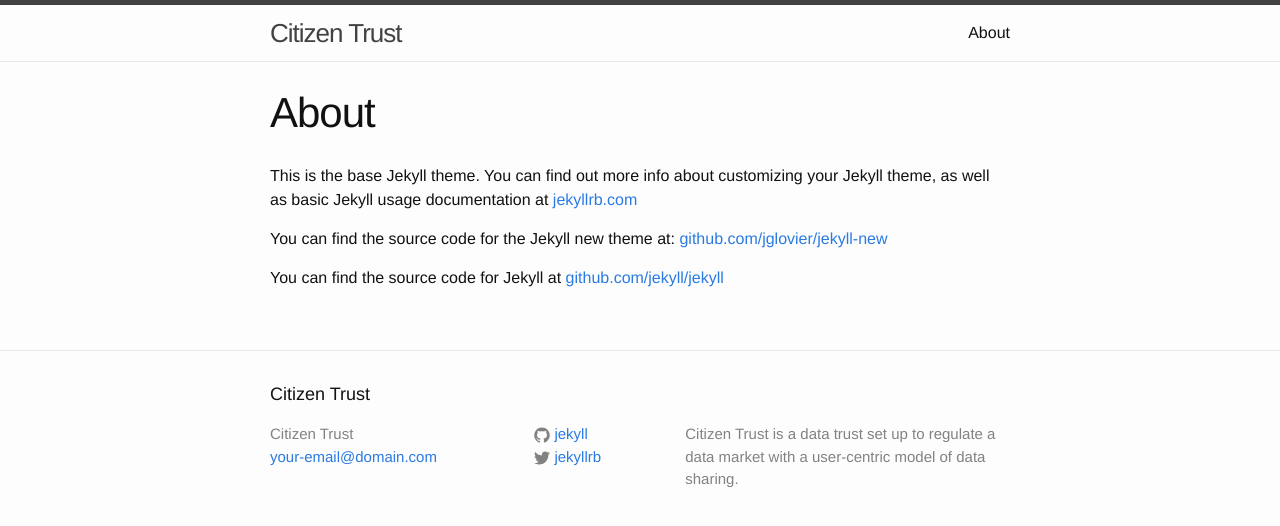
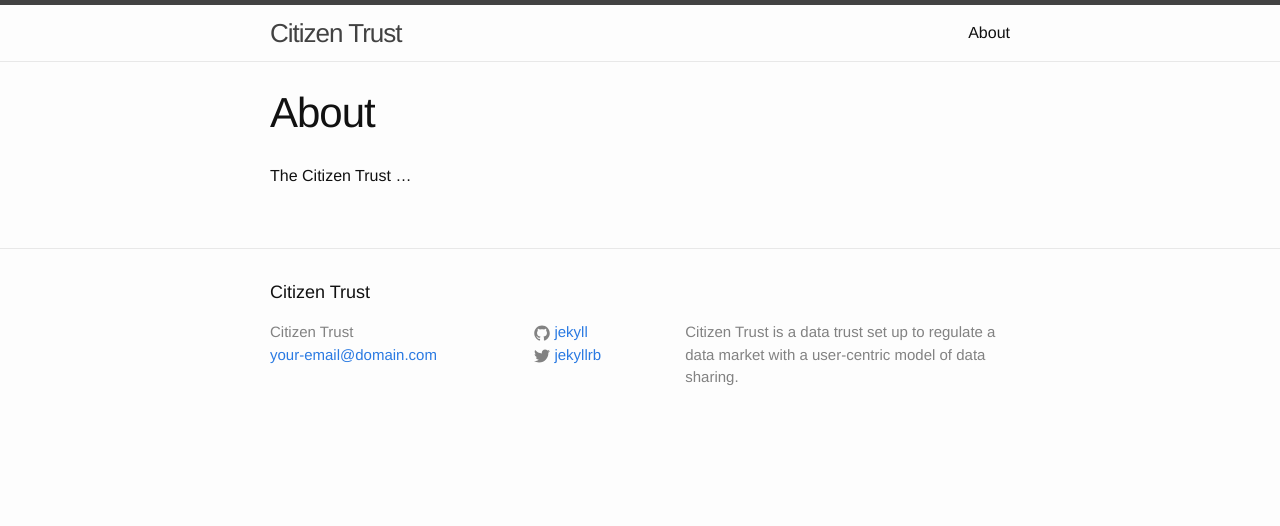
Before and after one commit to citizentrust/citizentrust.github.io, a Jekyll site: the page built from about.md, in a window 1280 px wide. Shown: the top 526 px of the page. Built offline with Jekyll 4.4.1, drawn with Linux system fonts in a browser that asks for light colours.

Commit message:
Add draft version of post and about.

```diff
--- a/about.md
+++ b/about.md
@@ -4,8 +4,4 @@ title: About
 permalink: /about/
 ---
 
-This is the base Jekyll theme. You can find out more info about customizing your Jekyll theme, as well as basic Jekyll usage documentation at [jekyllrb.com](http://jekyllrb.com/)
-
-You can find the source code for the Jekyll new theme at: [github.com/jglovier/jekyll-new](https://github.com/jglovier/jekyll-new)
-
-You can find the source code for Jekyll at [github.com/jekyll/jekyll](https://github.com/jekyll/jekyll)
+The Citizen Trust ...
```
Also changed, not shown: _posts/2015-09-30-the-citizen-trust.md (added, +6 -0 lines), _posts/2015-09-30-welcome-to-jekyll.markdown (deleted, +0 -25 lines).
